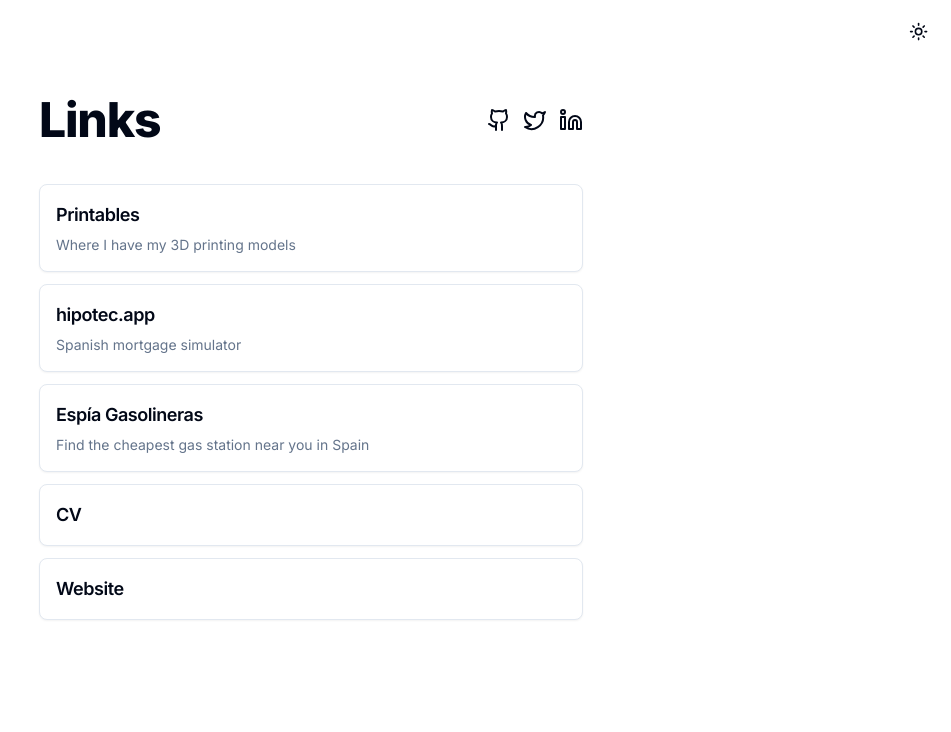
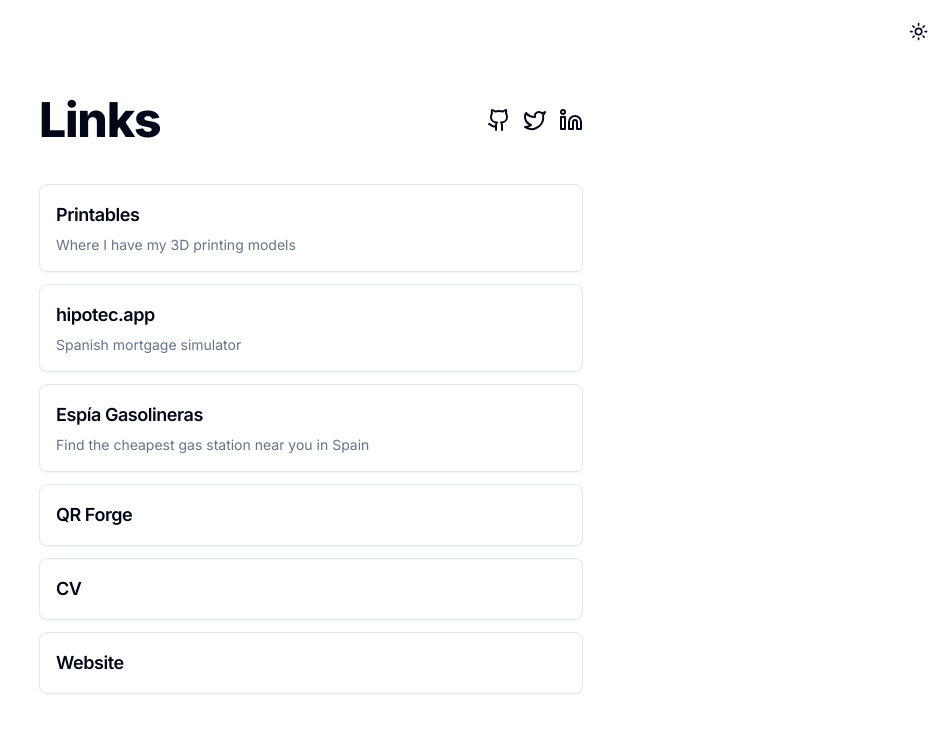
Before and after one commit to sabatesduran/didac.dev, a Next.js app: page /links in a window 1280 px wide. Shown: the top 732 px of the page, without its empty margins (329-1280 px from the left). Built offline with nearby package versions, Linux system fonts and the light colour scheme.

Commit message:
add links

```diff
--- a/next.config.js
+++ b/next.config.js
@@ -49,6 +49,11 @@ const nextConfig = {
         destination: 'https://espiagasolineras.com',
         permanent: true,
       },
+      {
+        source: '/qrforge',
+        destination: 'https://qrforge.didac.dev',
+        permanent: true,
+      },
     ]
   },
 };
--- a/src/lib/links-data.ts
+++ b/src/lib/links-data.ts
@@ -26,6 +26,10 @@ export const LinkPageItems: LinkPageItem[] = [
     url: "https://espiagasolineras.com",
   },
   {
+    name: "QR Forge",
+    url: "https://qrforge.didac.dev",
+  },
+  {
     name: "CV",
     url: "https://didac.dev/cv",
   },
```
